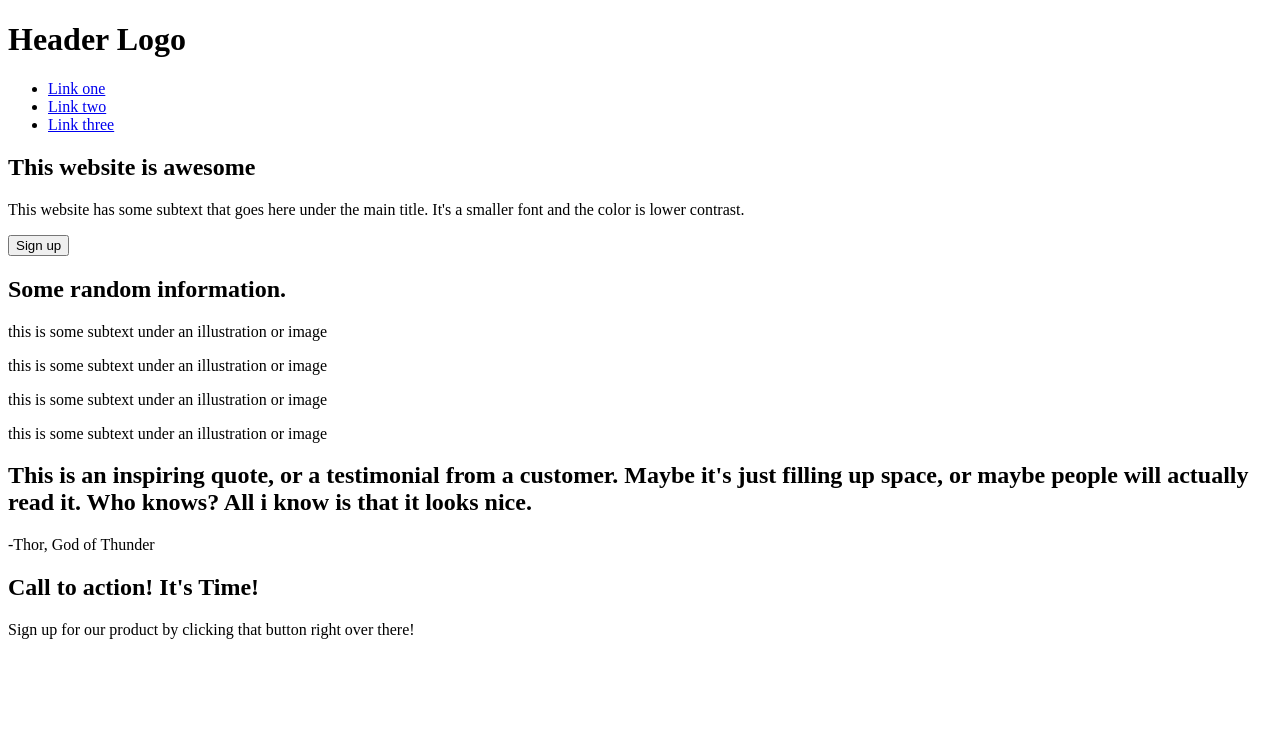
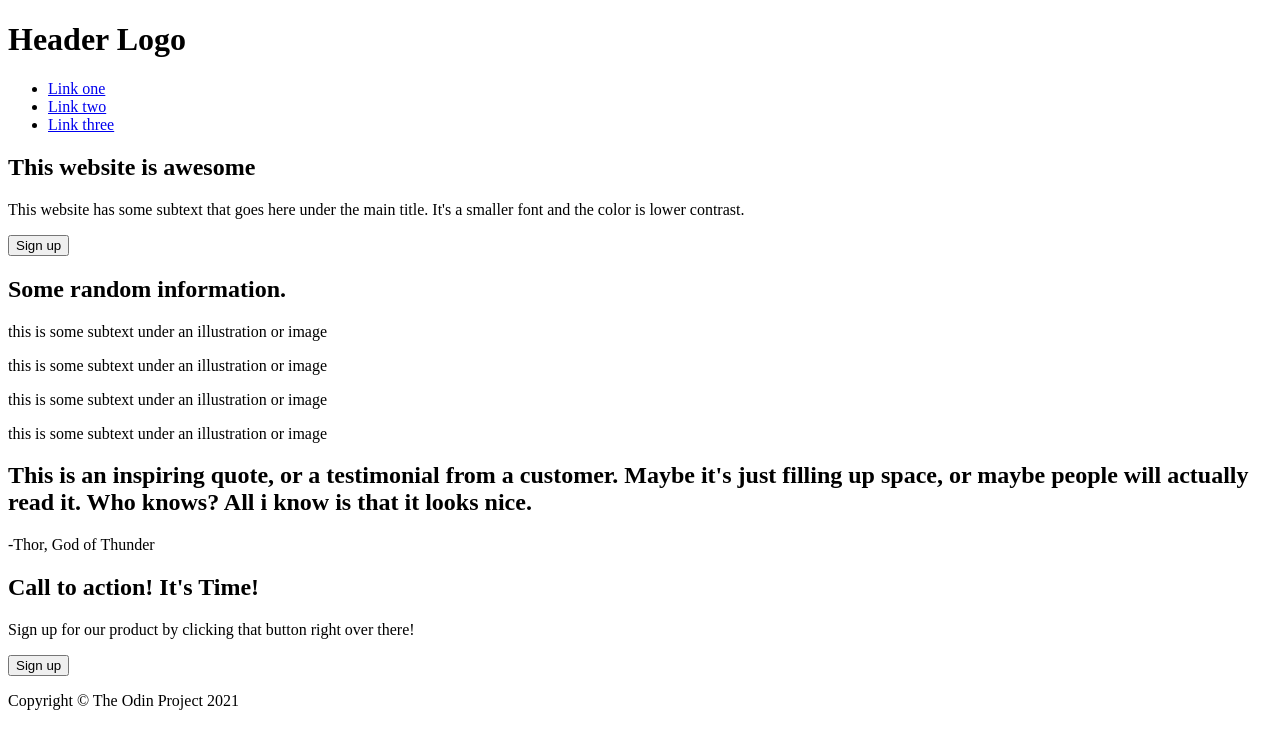
Before and after one commit to Nicog03/landing-page, a plain HTML site: page index.html in a window 1280 px wide. Drawn offline with Linux system fonts and the light colour scheme.

Commit message:
added hero section

```diff
--- a/index.html
+++ b/index.html
@@ -62,6 +62,11 @@
             Sign up for our product by clicking that button right over there!
           </p>
         </div>
+        <button type="button">Sign up</button>
+      </div>
+
+      <div class="hero-section">
+        <p>Copyright © The Odin Project 2021</p>
       </div>
     </div>
   </body>
```
